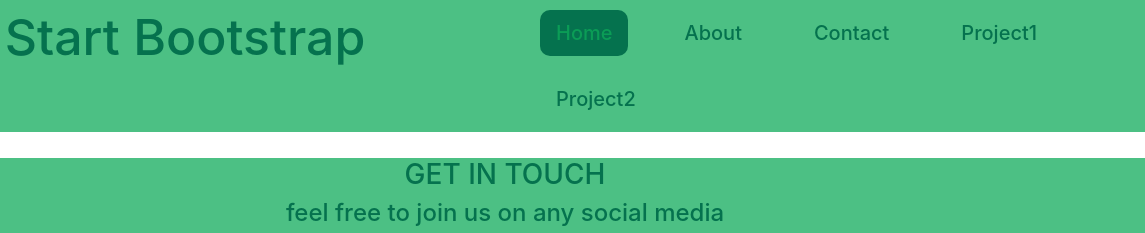
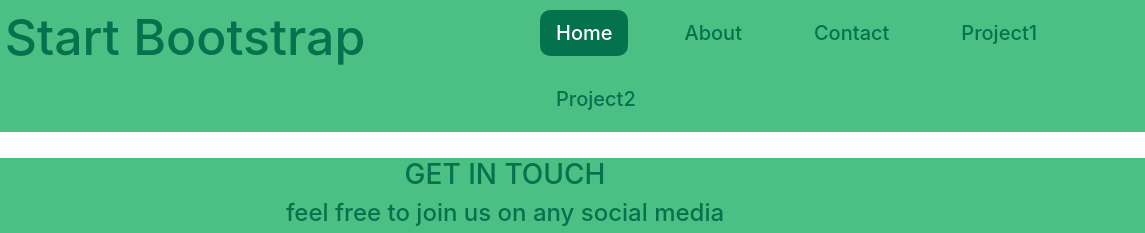
Before and after one commit to Amanpreet1199/Amanpreet1199.github.io, a plain HTML site: page index.html in a window 1280 px wide. In both pictures the pointer is over the link "Home". Shown: the top 233 px of the page, 135-1280 px from the left. Drawn offline with Linux system fonts and the light colour scheme.

Commit message:
Update style.css

```diff
--- a/css/style.css
+++ b/css/style.css
@@ -19,7 +19,7 @@
 }
 .menus  li a:hover{
     background-color:  rgb(5, 114, 78);
-    color: rgba(14, 171, 89, 0.74);
+    color: white;
     border-radius: 10px;
 }
 
```
